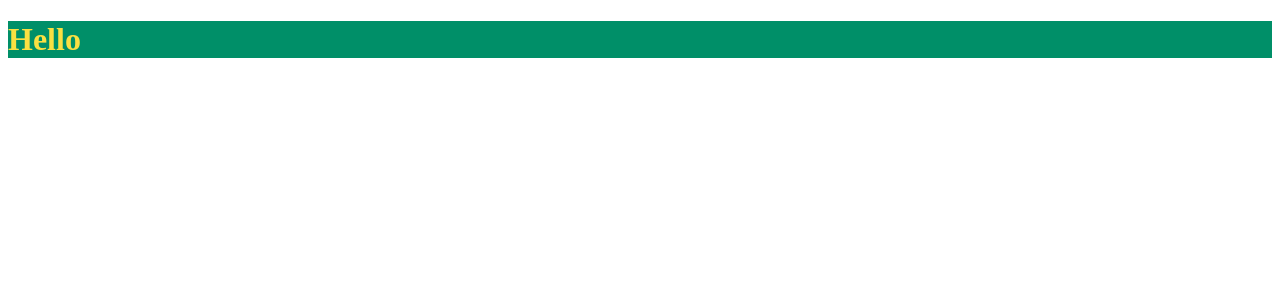
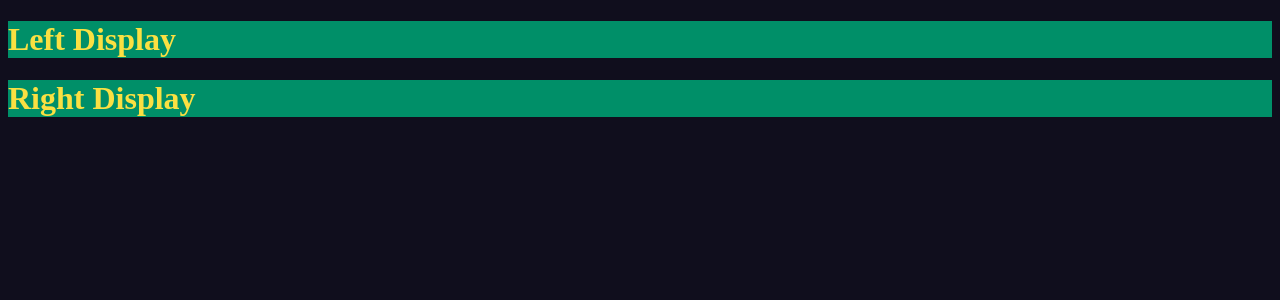
Before and after one commit to youhane/weather-app-challenge, a React (Create React App) app: page / in a window 1280 px wide. Shown: the top 300 px of the page. Built offline with nearby package versions, Linux system fonts and the light colour scheme.

Commit message:
[add] added globalstyles

```diff
--- a/src/App.tsx
+++ b/src/App.tsx
@@ -1,10 +1,15 @@
+import { Global } from '@emotion/react';
 import React from 'react';
-import { Heading } from './LeftDisplay/LeftDisplay.style';
+import LeftDisplay from './Components/LeftDisplay/LeftDisplay';
+import RightDisplay from './Components/RightDisplay/RightDisplay';
+import { GlobalStyles } from './GlobalStyles';
 
 function App() {
   return (
     <div>
-      <Heading>Hello</Heading>
+      <Global styles={GlobalStyles} />
+      <LeftDisplay/>
+      <RightDisplay/>
     </div>
   );
 }
--- /dev/null
+++ b/src/Components/LeftDisplay/LeftDisplay.tsx
@@ -0,0 +1,11 @@
+import React from 'react'
+import { Heading } from './LeftDisplay.style'
+
+
+export default function LeftDisplay() {
+  return (
+    <div>
+        <Heading>Left Display</Heading>
+    </div>
+  )
+}
--- /dev/null
+++ b/src/Components/RightDisplay/RightDisplay.tsx
@@ -0,0 +1,8 @@
+import React from 'react'
+import { Heading } from './RigthDisplay.style'
+
+export default function RightDisplay() {
+  return (
+    <div><Heading>Right Display</Heading></div>
+  )
+}
--- /dev/null
+++ b/src/Components/RightDisplay/RigthDisplay.style.js
@@ -0,0 +1,6 @@
+import styled from '@emotion/styled';
+
+export const Heading = styled('h1')`
+  background-color: #008f68;
+  color: #fae042;
+`;
--- /dev/null
+++ b/src/GlobalStyles.js
@@ -0,0 +1,7 @@
+import { css } from "@emotion/react";
+
+export const GlobalStyles = css`
+    *{
+        background: #100E1D;
+    }
+`
```
Also changed, not shown: src/Components/LeftDisplay/LeftDisplay.style.js (renamed from src/LeftDisplay/LeftDisplay.style.js).
